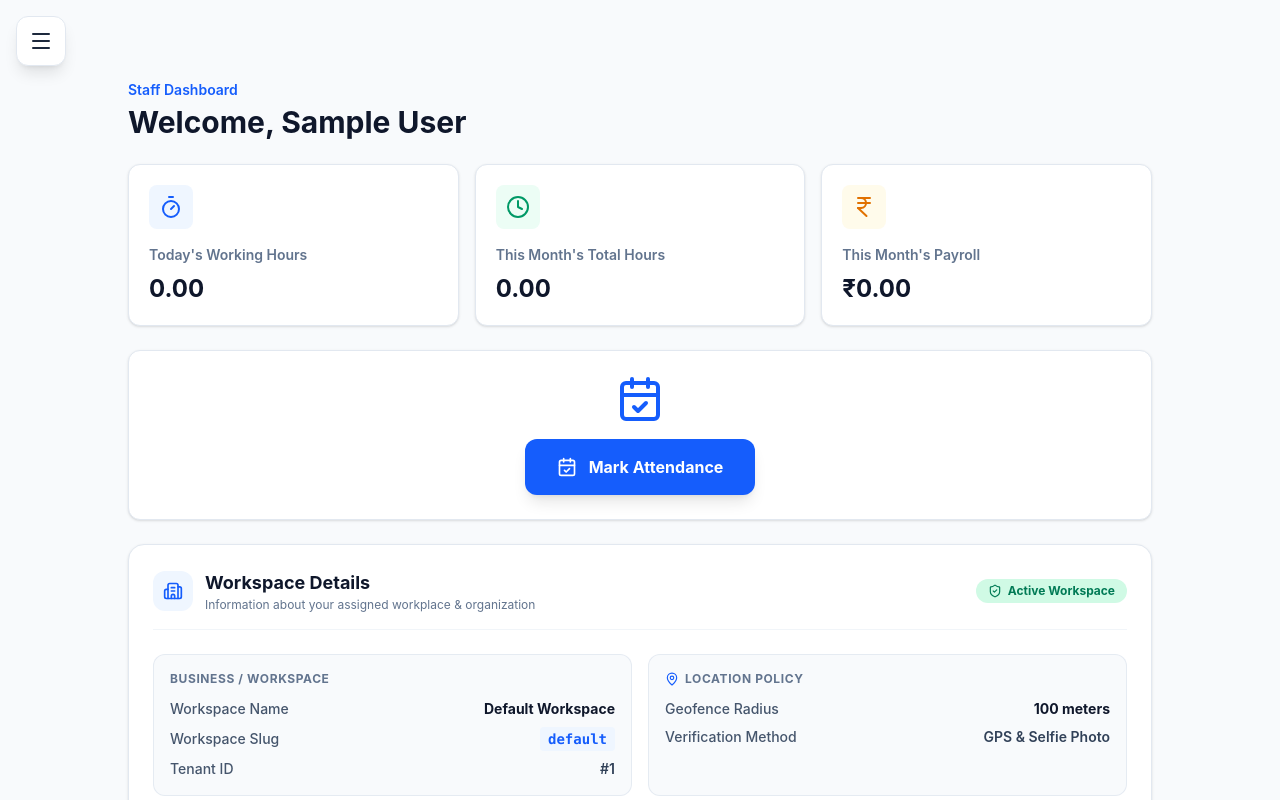
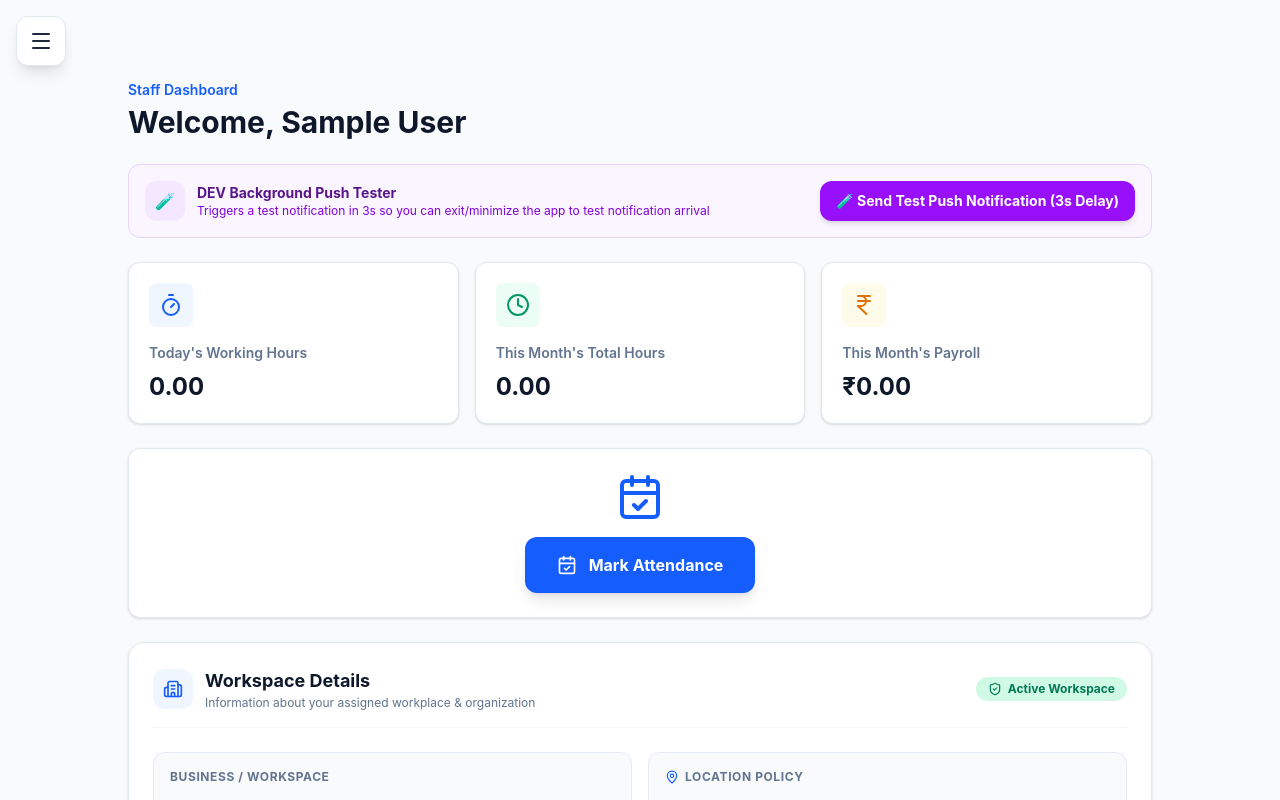
Before and after one commit to vignesh-potharaj/staff_attendance, a React (Vite) app in the folder staff-portal/: page /staff/dashboard in a window 1280 px wide. Shown: the top 800 px of the page. Built offline with nearby package versions, Linux system fonts and the light colour scheme; no server answers; sample sign-in values are in the browser's storage.

Commit message:
feat(pwa): add 3s delayed background test notification button for DEV branch testing

```diff
--- a/staff-portal/src/pages/Dashboard.tsx
+++ b/staff-portal/src/pages/Dashboard.tsx
@@ -8,6 +8,7 @@ import {
   requestNotificationPermission,
   scheduleShiftReminders,
   subscribeUserToPush,
+  triggerDelayedTestNotification,
 } from '../services/notificationService';
 
 interface AttendanceRecord {
@@ -36,6 +37,8 @@ const Dashboard: React.FC = () => {
   const [monthly, setMonthly] = useState<MonthlySummary | null>(null);
   const [loading, setLoading] = useState(true);
   const [notifPermission, setNotifPermission] = useState<NotificationPermission>(getNotificationPermission());
+  const [testCountdown, setTestCountdown] = useState<number | null>(null);
+  const isDevBranch = import.meta.env.VITE_APP_ENV === 'development' || import.meta.env.DEV;
 
   const handleEnableNotifications = async () => {
     const perm = await requestNotificationPermission();
@@ -43,6 +46,31 @@ const Dashboard: React.FC = () => {
     if (perm === 'granted') {
       await subscribeUserToPush(api);
     }
+  };
+
+  const handleRunTestNotification = () => {
+    if (getNotificationPermission() !== 'granted') {
+      alert('Please enable notifications first by clicking "Enable Shift & Check-in Reminders".');
+      return;
+    }
+
+    setTestCountdown(3);
+    triggerDelayedTestNotification(3000);
+
+    const interval = setInterval(() => {
+      setTestCountdown((prev) => {
+        if (prev === null || prev <= 1) {
+          clearInterval(interval);
+          return null;
+        }
+        return prev - 1;
+      });
+    }, 1000);
+
+    // Try to blur window or instruct user to minimize app
+    setTimeout(() => {
+      try { window.blur(); } catch {}
+    }, 500);
   };
 
   useEffect(() => {
@@ -112,6 +140,27 @@ const Dashboard: React.FC = () => {
           </div>
         )}
       </div>
+
+      {isDevBranch && (
+        <div className="p-4 bg-purple-50 border border-purple-200 rounded-xl flex flex-col sm:flex-row items-center justify-between gap-3">
+          <div className="flex items-center gap-3">
+            <div className="w-10 h-10 rounded-xl bg-purple-100 text-purple-700 flex items-center justify-center font-bold text-base shrink-0">
+              🧪
+            </div>
+            <div>
+              <p className="text-sm font-bold text-purple-900">DEV Background Push Tester</p>
+              <p className="text-xs text-purple-700">Triggers a test notification in 3s so you can exit/minimize the app to test notification arrival</p>
+            </div>
+          </div>
+
+          <button
+            onClick={handleRunTestNotification}
+            className="w-full sm:w-auto px-4 py-2.5 bg-purple-600 hover:bg-purple-700 text-white font-bold text-xs sm:text-sm rounded-xl shadow-md transition-all shrink-0"
+          >
+            {testCountdown !== null ? `⏰ Sending in ${testCountdown}s... Exit App!` : '🧪 Send Test Push Notification (3s Delay)'}
+          </button>
+        </div>
+      )}
 
       <div className="grid grid-cols-1 sm:grid-cols-3 gap-4">
         <div className="bg-white rounded-xl border border-slate-200 p-5 shadow-sm">
--- a/staff-portal/src/services/notificationService.ts
+++ b/staff-portal/src/services/notificationService.ts
@@ -162,3 +162,16 @@ export const subscribeUserToPush = async (apiClient: { get: Function; post: Func
   }
   return false;
 };
+
+export const triggerDelayedTestNotification = (delayMs: number = 3000): void => {
+  setTimeout(() => {
+    sendInstantNotification(
+      '🧪 Test Push Notification!',
+      'This is a delayed test notification received from Smart Staff (DEV).',
+      {
+        tag: 'delayed-test-notification',
+        data: { url: '/staff/dashboard' }
+      }
+    );
+  }, delayMs);
+};
```
